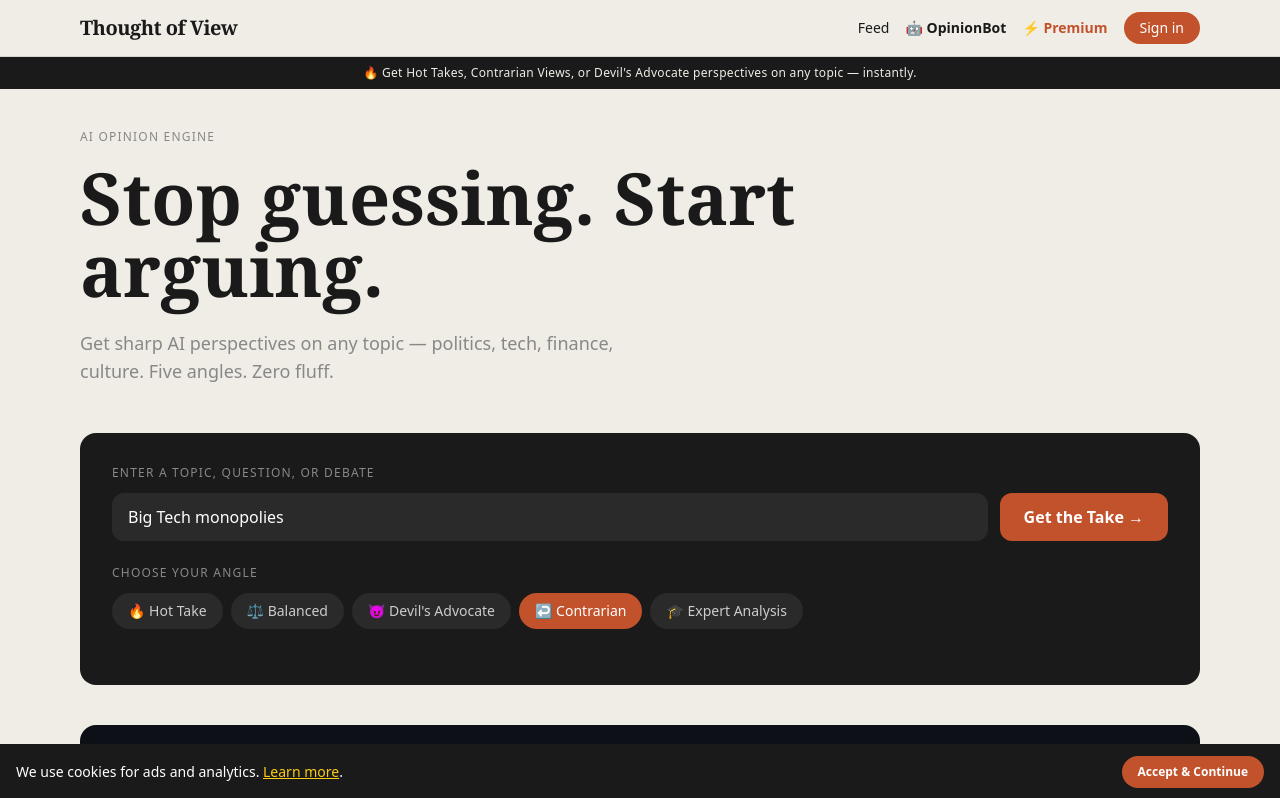
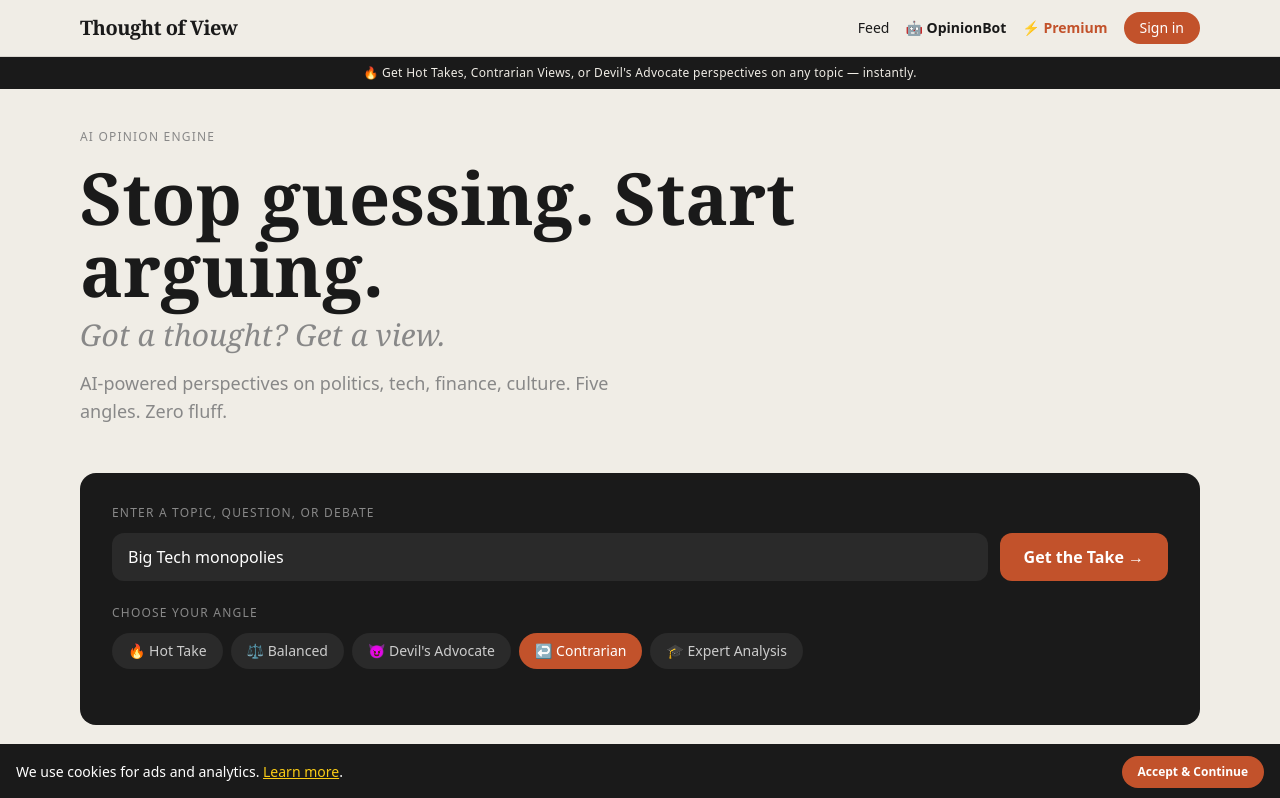
Before and after one commit to DrMetal1776/thoughtofview, a Next.js app: page / in a window 1280 px wide. Shown: the top 798 px of the page. Built offline with nearby package versions, Linux system fonts and the light colour scheme; no server answers; the database is empty.

Commit message:
Update page.tsx

```diff
--- a/app/page.tsx
+++ b/app/page.tsx
@@ -180,11 +180,12 @@ export default function Home() {
 
       <div className="max-w-6xl mx-auto px-4 pt-10 pb-4">
         <p className="text-xs font-sans uppercase tracking-widest text-brand-muted mb-4">AI Opinion Engine</p>
-        <h1 className="font-serif text-5xl md:text-7xl font-bold leading-tight mb-6 max-w-3xl">
+        <h1 className="font-serif text-5xl md:text-7xl font-bold leading-tight mb-3 max-w-3xl">
           Stop guessing. Start arguing.
         </h1>
+        <p className="font-serif text-2xl md:text-3xl text-brand-muted italic mb-4">Got a thought? Get a view.</p>
         <p className="text-lg text-brand-muted max-w-xl mb-8">
-          Get sharp AI perspectives on any topic — politics, tech, finance, culture. Five angles. Zero fluff.
+          AI-powered perspectives on politics, tech, finance, culture. Five angles. Zero fluff.
         </p>
       </div>
 
```
